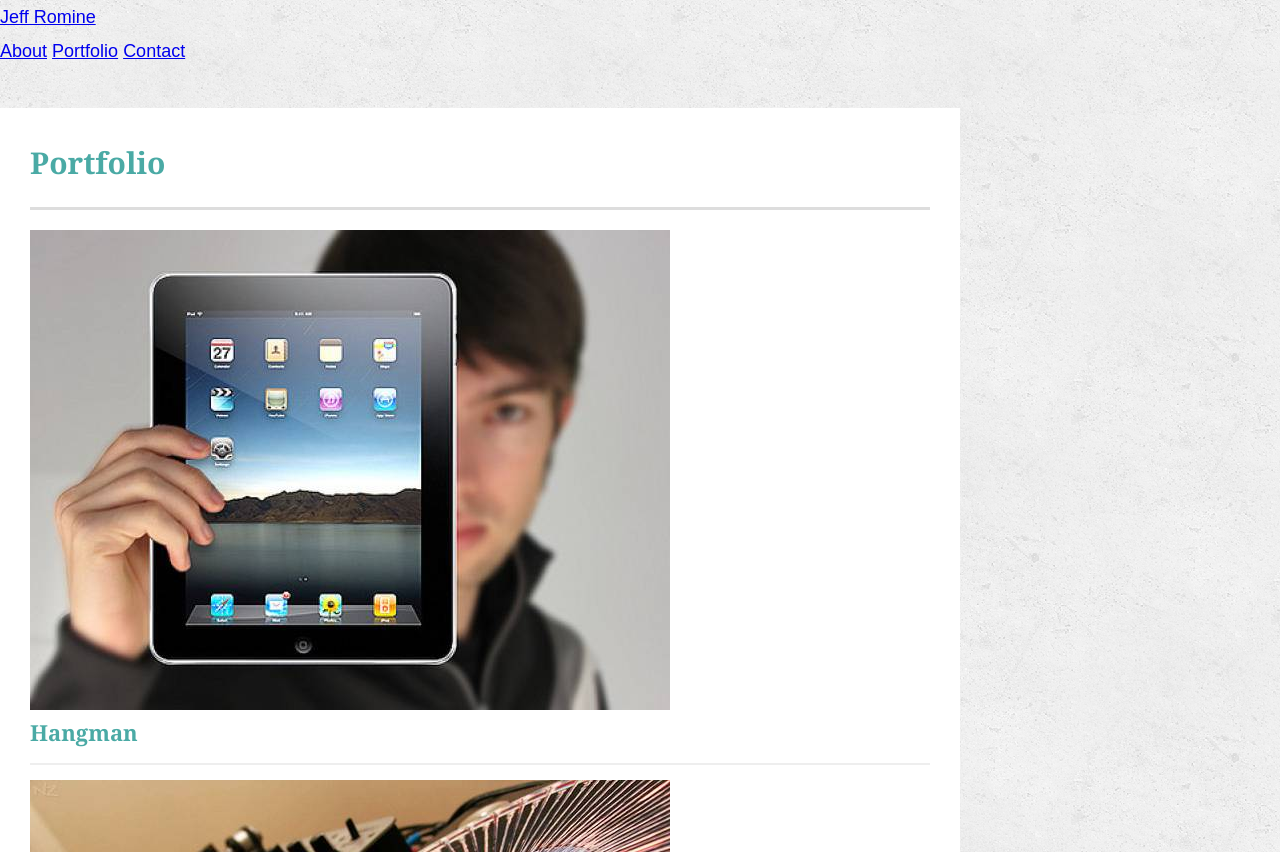
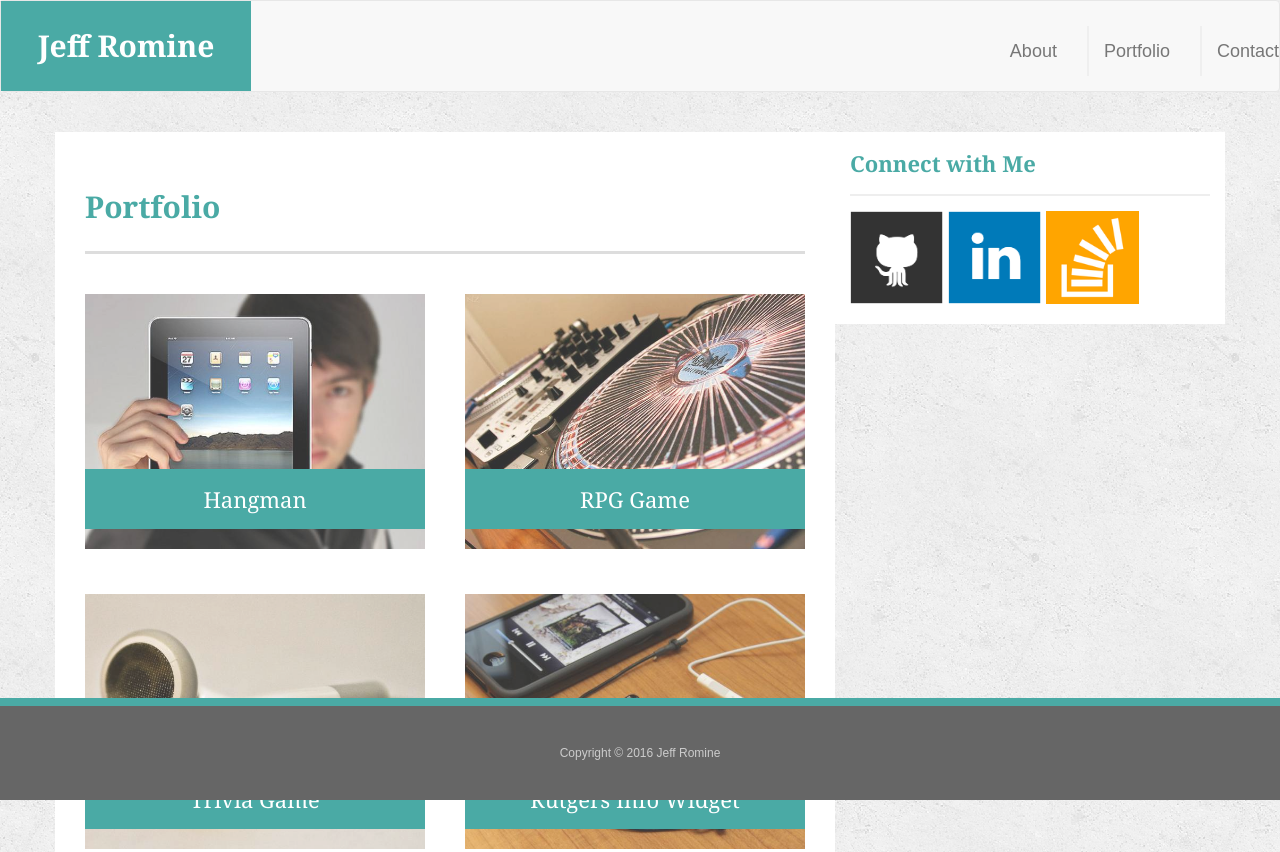
Before and after one commit to jeff-romine/Bootstrap-Portfolio, a plain HTML site: page portfolio.html in a window 1280 px wide. Shown: the top 852 px of the page. Drawn offline with nearby package versions, Linux system fonts and the light colour scheme.

Commit message:
More bootstrap whack-a-mole.

```diff
--- a/assets/css/style.css
+++ b/assets/css/style.css
@@ -6,11 +6,7 @@ body {
     background: url("../images/concrete_seamless.png");
 }
 
-.container {
-    width: 960px;
-}
-
-.navbar-brand {
+.navbar-default .navbar-brand {
     font-family: Georgia, Times, "Times New Roman", serif;
     height: 100%;
     margin: 0;
@@ -19,9 +15,13 @@ body {
     font-size: 30px;
     font-weight: 700;
     width: 250px;
-    background: #4aaaa5;
     text-align: center;
     color: #fff;
+    background: #4aaaa5;
+}
+
+.navbar-default .navbar-brand:hover {
+    background: blue;
 }
 
 h1,
@@ -113,26 +113,37 @@ h3,
     background: #666;
     border-top: 8px solid #4aaaa5;
 }
+.work {
+    position: relative;
+    float: left;
+    width: 340px;
+    margin: 20px 0 25px;
+    overflow: auto;
+}
 
-/*.footer {*/
-    /*background-color: #4aaaa5;*/
-    /*height: 90px;*/
-    /*line-height: 90px;*/
-    /*text-align: center;*/
-/*}*/
-    /*border-left: 0 none;*/
-/*}*/
+.work:nth-child(even) {
+    margin-right: 40px;
+}
 
-/*.nav li a {*/
-    /*line-height: 90px;*/
-    /*padding-top: 0;*/
-    /*padding-bottom: 0;*/
-    /*padding-right: auto;*/
-    /*padding-left: auto;*/
-    /*text-align: center;*/
+.work img {
+    width: 100%;
+    border: 0 none;
+    opacity: 0.8;
+}
 
-    /*font-size: 18px;*/
-/*}*/
+.work h3 {
+    position: absolute;
+    bottom: 20px;
+    width: 100%;
+    padding: 15px;
+    margin-bottom: 0;
+    font-weight: 300;
+    line-height: 30px;
+    color: #fff;
+    text-align: center;
+    background: #4aaaa5;
+    border-bottom: 0;
+}
 
 @media (max-width: 991px) {
     .container {
@@ -153,19 +164,23 @@ h3,
     .navbar-header {
         width: 100%;
     }
+
     .container {
         width: 100%;
         padding: 0;
     }
+
     #main-container {
         width: 90%;
         padding: 0;
         margin: auto;
     }
+
     main-section {
         margin: 30px;
     }
-    .container>.navbar-header {
+
+    .container > .navbar-header {
         margin: 0;
     }
 
@@ -183,14 +198,17 @@ h3,
         margin: 0;
         padding: 0;
     }
+
     .navbar-right {
         float: none;
     }
+
     .auth-image {
         float: none;
         width: 100%;
         margin: 0 10px 10px 0;
     }
+
     .navbar-link {
         text-align: center;
         width: 33%;
@@ -198,5 +216,4 @@ h3,
         margin: auto;
         display: block;
     }
-
 }
--- a/portfolio.html
+++ b/portfolio.html
@@ -3,27 +3,28 @@
 
 <head>
   <meta charset="UTF-8">
-        <title>Portfolio | Jeff Romine</title>
-        <link rel="stylesheet" type="text/css" href="assets/css/reset.css">
+  <title>About | Jeff Romine</title>
+  <meta name="viewport" content="width=device-width, initial-scale=1">
+  <link rel="stylesheet" href="https://maxcdn.bootstrapcdn.com/bootstrap/3.3.7/css/bootstrap.min.css"
+        integrity="sha384-BVYiiSIFeK1dGmJRAkycuHAHRg32OmUcww7on3RYdg4Va+PmSTsz/K68vbdEjh4u" crossorigin="anonymous">
   <link rel="stylesheet" type="text/css" href="assets/css/style.css">
 </head>
 
 <body>
-
-        <header id="masthead">
-            <div class="container">
-                <a href="index.html" id="logo">Jeff Romine</a>
-                <nav>
-                    <a href="index.html">About</a>
-                    <a href="portfolio.html">Portfolio</a>
-                    <a href="contact.html">Contact</a>
+<nav class="navbar navbar-default">
+  <!-- Brand and toggle get grouped for better mobile display -->
+  <div class="navbar-header">
+    <a class="navbar-brand" href="index.html">Jeff Romine</a>
+  </div>
+  <ul class="nav navbar-nav navbar-right">
+    <li><a href="index.html" class="navbar-link navbar-link-first">About</a></li>
+    <li><a href="portfolio.html" class="navbar-link">Portfolio</a></li>
+    <li><a href="contact.html" class="navbar-link">Contact</a></li>
+  </ul>
 </nav>
-            </div>
-        </header>
-
-        <div class="wrapper">
   <div id="main-container" class="container">
-                <section class="main-section">
+    <div class="row">
+    <section class="main-section col-md-8 col-sm-12 col-xs-12">
       <h1>Portfolio</h1>
 
       <div class="work">
@@ -54,23 +55,21 @@
 
     </section>
 
-                <section class="sidebar">
-                    <div id="connect">
+    <section class="sidebar col-md-4 col-sm-12">
         <h2>Connect with Me</h2>
-                        <a href="https://github.com/jeff-romine"><img src="assets/images/github-128.png" class="social" alt="GitHub" /></a>
-                        <a href="https://www.linkedin.com/in/jeffromine"><img src="assets/images/linkedin-128.png" class="social" alt="LinkedIn" /></a>
-                        <a href="https://stackoverflow.com/users/2532732/jromine"><img src="assets/images/stackoverflow-128.png" class="social" alt="Stack Overflow" /></a>
-                    </div>
+        <a href="https://github.com/jeff-romine"><img src="assets/images/github-128.png" class="social"
+                                                      alt="GitHub"/></a>
+        <a href="https://www.linkedin.com/in/jeffromine"><img src="assets/images/linkedin-128.png" class="social"
+                                                              alt="LinkedIn"/></a>
+        <a href="https://stackoverflow.com/users/2532732/jromine"><img src="assets/images/stackoverflow-128.png"
+                                                                       class="social" alt="Stack Overflow"/></a>
     </section>
-                <div class="push"></div>
     </div>
   </div>
 
-        <footer>
-            <div class="container">
+<div class="footer navbar-fixed-bottom">
   Copyright &copy; 2016 Jeff Romine
 </div>
-        </footer>
 </body>
 
 </html>
```
Also changed, not shown: contact.html (+25 -27 lines), index.html (+2 -7 lines). Lines whose indentation alone changed are shown as unchanged.
